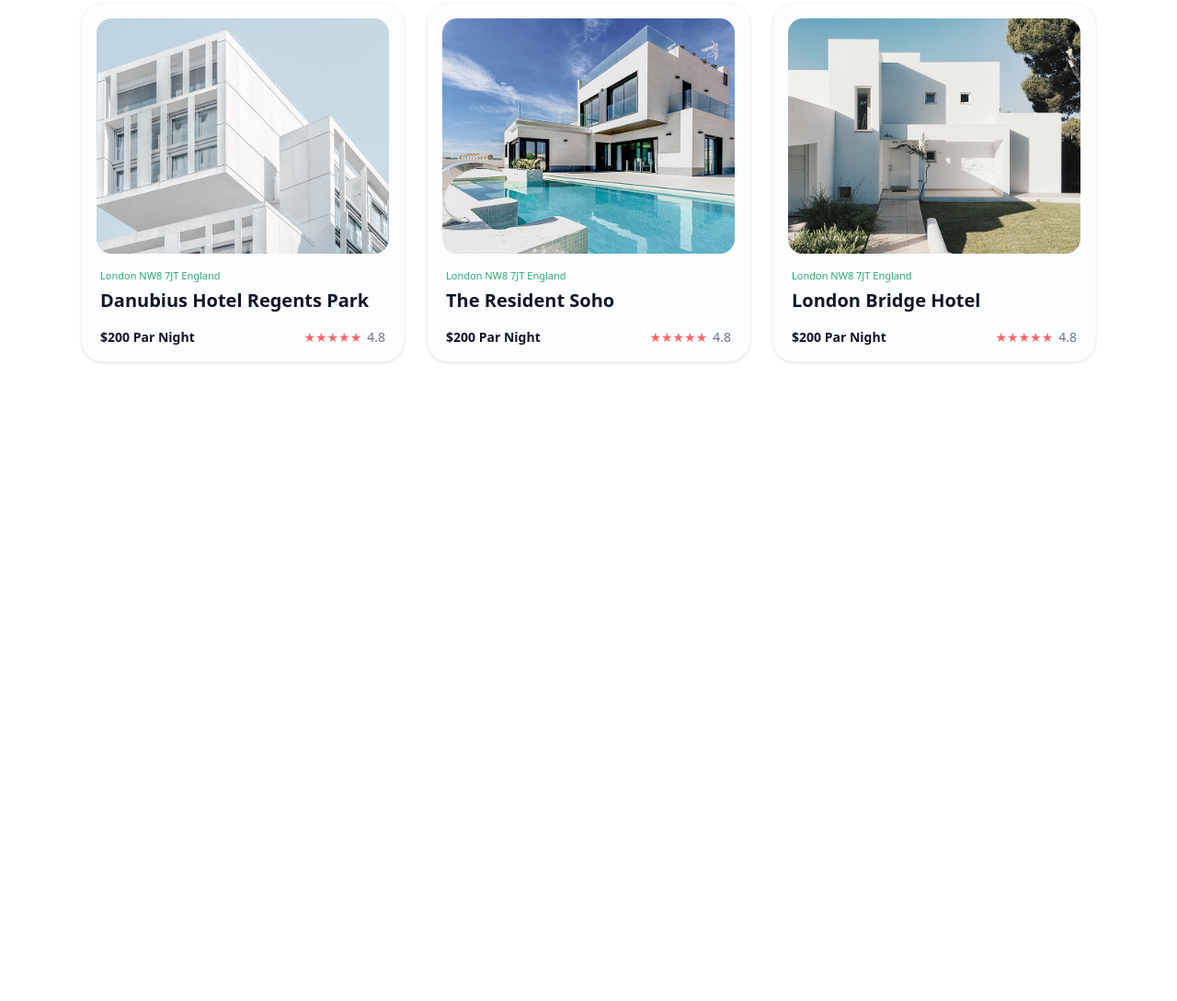
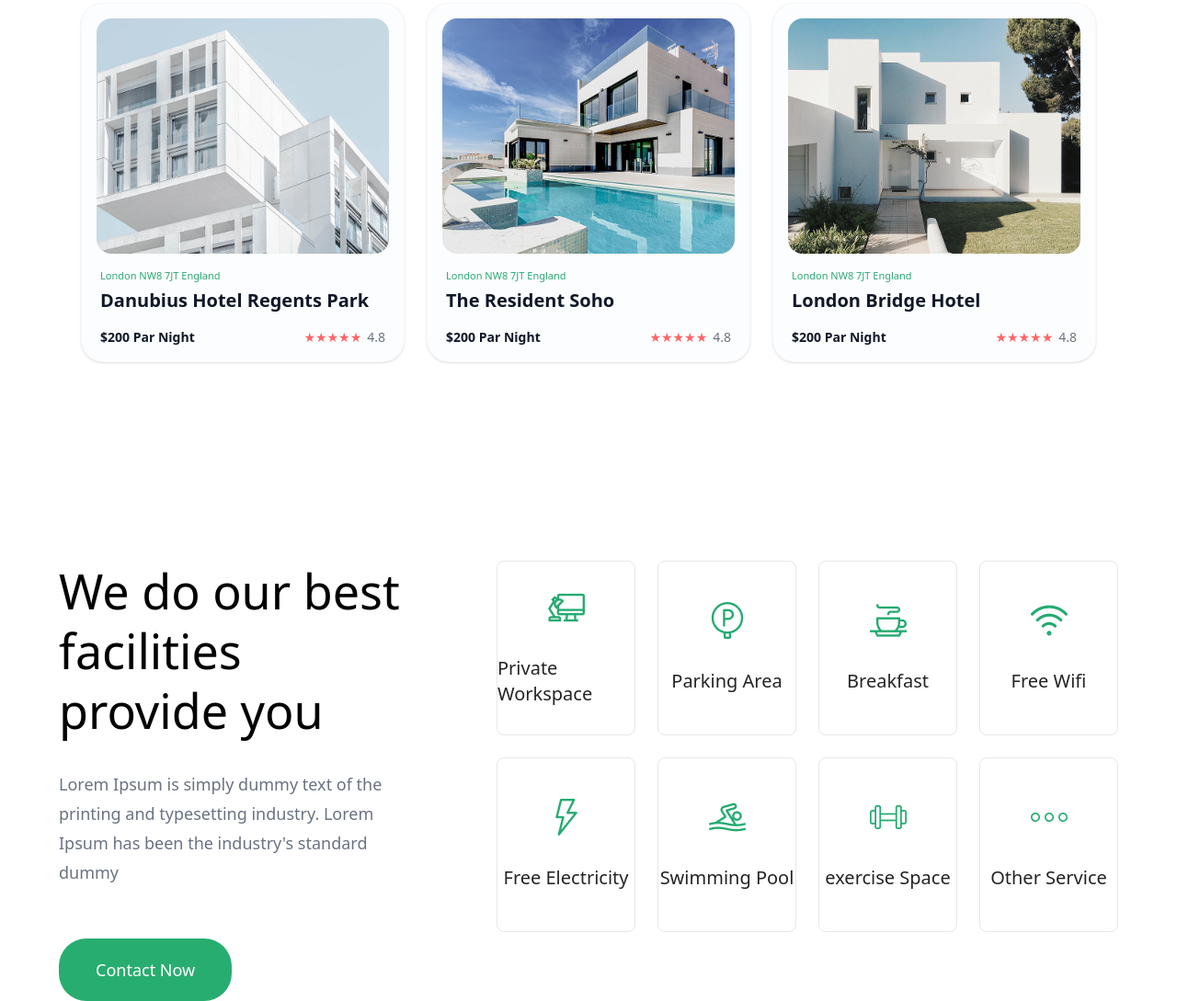
Before and after one commit to ismatovbenya2-droid/branches, a website: page index.html in a window 1280 px wide. Shown: the part 993-2082 px from the top of the page at 92% size. Before the commit the page ends 1459 px from the top, so only its background shows below. Drawn offline with Linux system fonts and the light colour scheme.

Commit message:
section3-index

```diff
--- a/index.html
+++ b/index.html
@@ -193,5 +193,73 @@
 
   </div>
 </section>
+
+<section class="max-w-[1200px] mx-auto px-6 mt-24 lg:mt-36">
+  <div class="grid grid-cols-1 lg:grid-cols-[380px_1fr] gap-14 lg:gap-24 items-start">
+
+    <!-- Left Text -->
+    <div>
+      <h2 class="text-[42px] lg:text-[52px] font-medium leading-tight">
+        We do our best <br>
+        facilities provide you
+      </h2>
+
+      <p class="text-gray-500 text-lg leading-8 mt-8">
+        Lorem Ipsum is simply dummy text of the printing and
+        typesetting industry. Lorem Ipsum has been the industry's
+        standard dummy
+      </p>
+
+      <button class="bg-[#28AD70] text-white text-lg font-medium px-10 py-5 rounded-[30px] mt-14 w-full sm:w-auto">
+        Contact Now
+      </button>
+    </div>
+
+    <!-- Cards -->
+    <div class="grid grid-cols-1 sm:grid-cols-2 lg:grid-cols-4 gap-6">
+
+      <div class="border border-gray-200 rounded-[8px] h-[190px] flex flex-col items-center justify-center gap-8">
+        <img src="./img/14.png" alt="" class="w-10">
+        <p class="text-xl text-[#242424]">Private Workspace</p>
+      </div>
+
+      <div class="border border-gray-200 rounded-[8px] h-[190px] flex flex-col items-center justify-center gap-8">
+        <img src="./img/15.png" alt="" class="w-10">
+        <p class="text-xl text-[#242424]">Parking Area</p>
+      </div>
+
+      <div class="border border-gray-200 rounded-[8px] h-[190px] flex flex-col items-center justify-center gap-8">
+        <img src="./img/16.png" alt="" class="w-10">
+        <p class="text-xl text-[#242424]">Breakfast</p>
+      </div>
+
+      <div class="border border-gray-200 rounded-[8px] h-[190px] flex flex-col items-center justify-center gap-8">
+        <img src="./img/17.png" alt="" class="w-10">
+        <p class="text-xl text-[#242424]">Free Wifi</p>
+      </div>
+
+      <div class="border border-gray-200 rounded-[8px] h-[190px] flex flex-col items-center justify-center gap-8">
+        <img src="./img/18.png" alt="" class="w-10">
+        <p class="text-xl text-[#242424]">Free Electricity</p>
+      </div>
+
+      <div class="border border-gray-200 rounded-[8px] h-[190px] flex flex-col items-center justify-center gap-8">
+        <img src="./img/19.png" alt="" class="w-10">
+        <p class="text-xl text-[#242424]">Swimming Pool</p>
+      </div>
+
+      <div class="border border-gray-200 rounded-[8px] h-[190px] flex flex-col items-center justify-center gap-8">
+        <img src="./img/20.png" alt="" class="w-10">
+        <p class="text-xl text-[#242424]">exercise Space</p>
+      </div>
+
+      <div class="border border-gray-200 rounded-[8px] h-[190px] flex flex-col items-center justify-center gap-8">
+        <img src="./img/21.png" alt="" class="w-10">
+        <p class="text-xl text-[#242424]">Other Service</p>
+      </div>
+
+    </div>
+  </div>
+</section>
 </body>
 </html>
```
Also changed, not shown: img/14.png (added), img/15.png (added), img/16.png (added), img/17.png (added), img/18.png (added), img/19.png (added), img/20.png (added), img/21.png (added), src/output.css, 1 other file.
